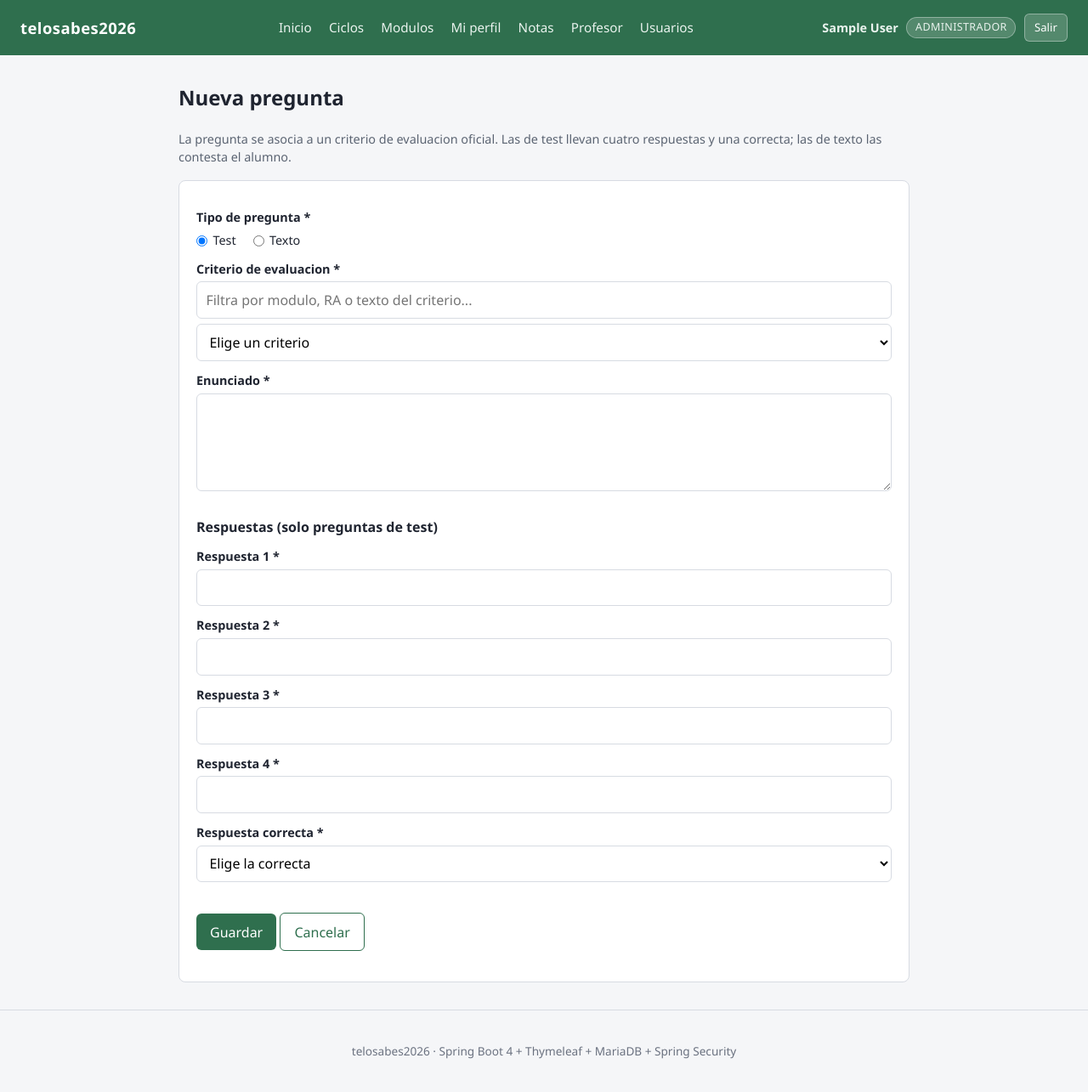
After one commit to asalinasci/telosabes2026, a Spring Boot app: page /profesor/preguntas/nueva in a window 1280 px wide. The commit adds this page. Shown: the whole page at 85% size. Run offline with Spring Boot 4, Linux system fonts and the light colour scheme; the visitor is signed in with stand-in values (Sample User, id 1); data comes from the database, SQL or seed files in the repository; data that the repository does not hold is empty; some of the project's set-up classes (security, data sources, template engines, error pages and the like) are left out, and stand-ins take their place; some libraries are stand-ins or nearby versions.

Commit message:
CRUD de preguntas para profesores y administrador

```diff
--- a/src/main/java/com/telosabes/telosabes2026/criterio/CriterioRepository.java
+++ b/src/main/java/com/telosabes/telosabes2026/criterio/CriterioRepository.java
@@ -18,7 +18,7 @@ public interface CriterioRepository extends JpaRepository<Criterio, Long> {
     List<Criterio> findByRaIdOrderByOrdenAsc(Long raId);
 
     /** Todos los criterios con su RA, agrupables por RA. */
-    @EntityGraph(attributePaths = "ra")
+    @EntityGraph(attributePaths = {"ra", "ra.modulo", "ra.modulo.ciclo"})
     List<Criterio> findAllByOrderByRaIdAscOrdenAsc();
 
     /** Cantidad de criterios de un RA (ningún RA oficial se queda sin ellos). */
--- /dev/null
+++ b/src/main/java/com/telosabes/telosabes2026/pregunta/PreguntaController.java
@@ -0,0 +1,186 @@
+package com.telosabes.telosabes2026.pregunta;
+
+import com.telosabes.telosabes2026.criterio.Criterio;
+import com.telosabes.telosabes2026.criterio.CriterioRepository;
+import com.telosabes.telosabes2026.modulo.Modulo;
+import com.telosabes.telosabes2026.modulo.ModuloRepository;
+import jakarta.validation.Valid;
+import org.springframework.http.HttpStatus;
+import org.springframework.stereotype.Controller;
+import org.springframework.ui.Model;
+import org.springframework.validation.BindingResult;
+import org.springframework.web.bind.annotation.GetMapping;
+import org.springframework.web.bind.annotation.ModelAttribute;
+import org.springframework.web.bind.annotation.PathVariable;
+import org.springframework.web.bind.annotation.PostMapping;
+import org.springframework.web.bind.annotation.RequestMapping;
+import org.springframework.web.server.ResponseStatusException;
+import org.springframework.web.servlet.mvc.support.RedirectAttributes;
+
+import java.util.ArrayList;
+import java.util.HashMap;
+import java.util.LinkedHashMap;
+import java.util.List;
+import java.util.Map;
+
+/**
+ * CRUD de preguntas para profesores y administrador.
+ *
+ * Cuelga de /profesor/**, que SecurityConfig ya restringe a los roles PROFESOR
+ * y ADMIN: los alumnos no pueden entrar ni por la lista ni por el formulario.
+ *
+ * Cada pregunta se asocia a un criterio de evaluación oficial. Como hay miles
+ * de criterios, el formulario los agrupa por módulo (con un filtro de texto) en
+ * vez de mostrar una lista plana.
+ */
+@Controller
+@RequestMapping("/profesor/preguntas")
+public class PreguntaController {
+
+    private static final String VISTA_FORMULARIO = "preguntas/formulario";
+
+    private final PreguntaRepository preguntaRepository;
+    private final CriterioRepository criterioRepository;
+    private final ModuloRepository moduloRepository;
+
+    public PreguntaController(PreguntaRepository preguntaRepository,
+                              CriterioRepository criterioRepository,
+                              ModuloRepository moduloRepository) {
+        this.preguntaRepository = preguntaRepository;
+        this.criterioRepository = criterioRepository;
+        this.moduloRepository = moduloRepository;
+    }
+
+    /** Listado de todas las preguntas, de la más reciente a la más antigua. */
+    @GetMapping
+    public String listar(Model model) {
+        List<Pregunta> preguntas = preguntaRepository.findAllByOrderByIdDesc();
+
+        model.addAttribute("preguntas", preguntas);
+        model.addAttribute("totalPreguntas", preguntas.size());
+        model.addAttribute("totalTest", preguntas.stream()
+                .filter(p -> p.getTipo() == TipoPregunta.TEST).count());
+        model.addAttribute("totalTexto", preguntas.stream()
+                .filter(p -> p.getTipo() == TipoPregunta.TEXTO).count());
+        return "preguntas/lista";
+    }
+
+    /** Formulario de alta. */
+    @GetMapping("/nueva")
+    public String nueva(Model model) {
+        model.addAttribute("preguntaForm", new PreguntaForm());
+        prepararFormulario(model, null);
+        return VISTA_FORMULARIO;
+    }
+
+    /** Guarda una pregunta nueva. */
+    @PostMapping
+    public String guardar(@Valid @ModelAttribute("preguntaForm") PreguntaForm formulario,
+                          BindingResult resultado,
+                          Model model,
+                          RedirectAttributes flash) {
+        Criterio criterio = resolverCriterio(formulario.getCriterioId(), resultado);
+
+        if (resultado.hasErrors()) {
+            prepararFormulario(model, null);
+            return VISTA_FORMULARIO;
+        }
+
+        preguntaRepository.save(formulario.aPregunta(criterio));
+        flash.addFlashAttribute("mensaje", "Pregunta creada correctamente.");
+        return "redirect:/profesor/preguntas";
+    }
+
+    /** Formulario de edición de una pregunta existente. */
+    @GetMapping("/{id}/editar")
+    public String editar(@PathVariable Long id, Model model) {
+        Pregunta pregunta = buscar(id);
+
+        model.addAttribute("preguntaForm", PreguntaForm.desde(pregunta));
+        prepararFormulario(model, id);
+        return VISTA_FORMULARIO;
+    }
+
+    /** Guarda los cambios de una pregunta existente. */
+    @PostMapping("/{id}")
+    public String actualizar(@PathVariable Long id,
+                             @Valid @ModelAttribute("preguntaForm") PreguntaForm formulario,
+                             BindingResult resultado,
+                             Model model,
+                             RedirectAttributes flash) {
+        Pregunta pregunta = buscar(id);
+        Criterio criterio = resolverCriterio(formulario.getCriterioId(), resultado);
+
+        if (resultado.hasErrors()) {
+            prepararFormulario(model, id);
+            return VISTA_FORMULARIO;
+        }
+
+        formulario.aplicarA(pregunta, criterio);
+        preguntaRepository.save(pregunta);
+        flash.addFlashAttribute("mensaje", "Pregunta actualizada correctamente.");
+        return "redirect:/profesor/preguntas";
+    }
+
+    /** Borra una pregunta. */
+    @PostMapping("/{id}/eliminar")
+    public String eliminar(@PathVariable Long id, RedirectAttributes flash) {
+        preguntaRepository.delete(buscar(id));
+        flash.addFlashAttribute("mensaje", "Pregunta eliminada correctamente.");
+        return "redirect:/profesor/preguntas";
+    }
+
+    /** La pregunta pedida o un 404 si no existe. */
+    private Pregunta buscar(Long id) {
+        return preguntaRepository.findById(id)
+                .orElseThrow(() -> new ResponseStatusException(HttpStatus.NOT_FOUND,
+                        "No existe la pregunta " + id));
+    }
+
+    /**
+     * Comprueba que el criterio enviado existe. Si el id llega vacío, la
+     * validación del formulario ya lo marca como obligatorio.
+     */
+    private Criterio resolverCriterio(Long criterioId, BindingResult resultado) {
+        if (criterioId == null) {
+            return null;
+        }
+        Criterio criterio = criterioRepository.findById(criterioId).orElse(null);
+        if (criterio == null) {
+            resultado.rejectValue("criterioId", "noexiste", "Ese criterio de evaluacion no existe");
+        }
+        return criterio;
+    }
+
+    /**
+     * Datos comunes a los formularios de alta y edición: tipos disponibles,
+     * criterios agrupados por módulo e identificador de la pregunta (null si es
+     * un alta).
+     */
+    private void prepararFormulario(Model model, Long preguntaId) {
+        model.addAttribute("tipos", TipoPregunta.values());
+        model.addAttribute("criteriosPorModulo", criteriosPorModulo());
+        model.addAttribute("preguntaId", preguntaId);
+    }
+
+    /**
+     * Criterios agrupados por módulo y en el orden oficial: ciclo, curso, orden
+     * del módulo y, dentro de cada módulo, RA y criterio.
+     */
+    private Map<Modulo, List<Criterio>> criteriosPorModulo() {
+        Map<Long, List<Criterio>> porModuloId = new HashMap<>();
+        for (Criterio criterio : criterioRepository.findAllByOrderByRaIdAscOrdenAsc()) {
+            porModuloId.computeIfAbsent(criterio.getRa().getModulo().getId(),
+                    clave -> new ArrayList<>()).add(criterio);
+        }
+
+        Map<Modulo, List<Criterio>> porModulo = new LinkedHashMap<>();
+        for (Modulo modulo : moduloRepository.findAllByOrderByCicloSiglasAscCursoAscOrdenAsc()) {
+            List<Criterio> criterios = porModuloId.get(modulo.getId());
+            if (criterios != null && !criterios.isEmpty()) {
+                porModulo.put(modulo, criterios);
+            }
+        }
+        return porModulo;
+    }
+}
--- a/src/main/resources/static/css/estilos.css
+++ b/src/main/resources/static/css/estilos.css
@@ -422,3 +422,75 @@ td.numero, th.numero {
     text-align: right;
     white-space: nowrap;
 }
+
+/* ---------- Preguntas (/profesor/preguntas) ---------- */
+.cabecera-seccion {
+    display: flex;
+    justify-content: space-between;
+    align-items: center;
+    flex-wrap: wrap;
+    gap: 1rem;
+}
+
+.cabecera-seccion h2 {
+    margin: 0;
+}
+
+.cabecera-seccion .boton {
+    margin-top: 0;
+}
+
+.etiqueta-tipo {
+    display: inline-block;
+    margin-right: .35rem;
+    background: #e8eef8;
+    color: #3568b8;
+    border: 1px solid #cbd9ee;
+    border-radius: 999px;
+    padding: .1rem .5rem;
+    font-size: .72rem;
+    text-transform: uppercase;
+    letter-spacing: .3px;
+}
+
+.codigo-criterio {
+    font-size: .85rem;
+}
+
+.texto-criterio {
+    margin-top: .15rem;
+    font-size: .8rem;
+}
+
+.opciones-tipo {
+    display: flex;
+    flex-wrap: wrap;
+    gap: 1.25rem;
+    margin-top: .35rem;
+}
+
+.opciones-tipo .opcion-radio {
+    display: flex;
+    align-items: center;
+    gap: .4rem;
+    margin: 0;
+    font-weight: normal;
+}
+
+.opciones-tipo input[type="radio"] {
+    width: auto;
+    margin: 0;
+}
+
+.filtro-criterio {
+    margin-bottom: .4rem;
+}
+
+#bloque-respuestas[hidden] {
+    display: none;
+}
+
+#bloque-respuestas h3 {
+    margin: 1.5rem 0 .25rem;
+    font-size: 1rem;
+}
--- /dev/null
+++ b/src/main/resources/templates/preguntas/formulario.html
@@ -0,0 +1,127 @@
+<!DOCTYPE html>
+<html xmlns:th="http://www.thymeleaf.org" lang="es">
+<head th:replace="~{fragments/layout :: head('Pregunta')}"></head>
+<body>
+
+<header th:replace="~{fragments/layout :: cabecera}"></header>
+
+<main class="contenedor">
+    <h2 th:text="${preguntaId == null ? 'Nueva pregunta' : 'Editar pregunta'}">Nueva pregunta</h2>
+    <p class="ayuda">La pregunta se asocia a un criterio de evaluacion oficial. Las de test
+        llevan cuatro respuestas y una correcta; las de texto las contesta el alumno.</p>
+
+    <div th:replace="~{fragments/layout :: avisos}"></div>
+
+    <section class="panel">
+        <form th:action="${preguntaId == null} ? @{/profesor/preguntas} : @{/profesor/preguntas/{id}(id=${preguntaId})}"
+              th:object="${preguntaForm}" method="post">
+
+            <label>Tipo de pregunta *</label>
+            <div class="opciones-tipo">
+                <label class="opcion-radio" th:each="t : ${tipos}">
+                    <input type="radio" th:field="*{tipo}" th:value="${t}">
+                    <span th:text="${t.etiqueta}">Test</span>
+                </label>
+            </div>
+            <p class="error-campo" th:if="${#fields.hasErrors('tipo')}" th:errors="*{tipo}">Error</p>
+
+            <label for="filtroCriterio">Criterio de evaluacion *</label>
+            <input type="text" id="filtroCriterio" class="filtro-criterio"
+                   placeholder="Filtra por modulo, RA o texto del criterio...">
+            <select id="criterioId" th:field="*{criterioId}"
+                    th:classappend="${#fields.hasErrors('criterioId')} ? 'con-error'">
+                <option value="">Elige un criterio</option>
+                <optgroup th:each="modulo : ${criteriosPorModulo}"
+                          th:label="|${modulo.key.ciclo.siglas} · ${modulo.key.codigo} · ${modulo.key.nombre}|">
+                    <option th:each="c : ${modulo.value}" th:value="${c.id}"
+                            th:text="|${c.ra.codigo} · ${c.letra} ${#strings.abbreviate(c.descripcion, 90)}|">RA1 · a) Criterio</option>
+                </optgroup>
+            </select>
+            <p class="error-campo" th:if="${#fields.hasErrors('criterioId')}" th:errors="*{criterioId}">Error</p>
+
+            <label for="enunciado">Enunciado *</label>
+            <textarea id="enunciado" th:field="*{enunciado}" rows="4" maxlength="2000"
+                      th:classappend="${#fields.hasErrors('enunciado')} ? 'con-error'"></textarea>
+            <p class="error-campo" th:if="${#fields.hasErrors('enunciado')}" th:errors="*{enunciado}">Error</p>
+
+            <div id="bloque-respuestas">
+                <h3>Respuestas (solo preguntas de test)</h3>
+
+                <label for="respuesta1">Respuesta 1 *</label>
+                <input type="text" id="respuesta1" th:field="*{respuesta1}" maxlength="500">
+
+                <label for="respuesta2">Respuesta 2 *</label>
+                <input type="text" id="respuesta2" th:field="*{respuesta2}" maxlength="500">
+
+                <label for="respuesta3">Respuesta 3 *</label>
+                <input type="text" id="respuesta3" th:field="*{respuesta3}" maxlength="500">
+
+                <label for="respuesta4">Respuesta 4 *</label>
+                <input type="text" id="respuesta4" th:field="*{respuesta4}" maxlength="500">
+
+                <label for="correcta">Respuesta correcta *</label>
+                <select id="correcta" th:field="*{correcta}">
+                    <option value="">Elige la correcta</option>
+                    <option value="1">a) respuesta 1</option>
+                    <option value="2">b) respuesta 2</option>
+                    <option value="3">c) respuesta 3</option>
+                    <option value="4">d) respuesta 4</option>
+                </select>
+                <p class="error-campo" th:if="${#fields.hasErrors('correcta')}" th:errors="*{correcta}">Error</p>
+
+                <p class="error-campo" th:if="${#fields.hasErrors('testBienFormada')}"
+                   th:errors="*{testBienFormada}">Error</p>
+            </div>
+
+            <p class="acciones">
+                <button class="boton" type="submit">Guardar</button>
+                <a class="boton secundario" th:href="@{/profesor/preguntas}">Cancelar</a>
+            </p>
+        </form>
+    </section>
+</main>
+
+<footer class="pie">
+    <p>telosabes2026 &middot; Spring Boot 4 + Thymeleaf + MariaDB + Spring Security</p>
+</footer>
+
+<script>
+    (function () {
+        // Muestra u oculta las respuestas segun el tipo elegido.
+        var bloque = document.getElementById('bloque-respuestas');
+        var tipos = document.querySelectorAll('input[name="tipo"]');
+
+        function actualizarTipo() {
+            var marcado = document.querySelector('input[name="tipo"]:checked');
+            bloque.hidden = !marcado || marcado.value === 'TEXTO';
+        }
+
+        Array.prototype.forEach.call(tipos, function (radio) {
+            radio.addEventListener('change', actualizarTipo);
+        });
+        actualizarTipo();
+
+        // Filtro del criterio: oculta las opciones que no coinciden.
+        var filtro = document.getElementById('filtroCriterio');
+        var select = document.getElementById('criterioId');
+
+        filtro.addEventListener('input', function () {
+            var buscado = filtro.value.toLowerCase();
+
+            Array.prototype.forEach.call(select.querySelectorAll('optgroup'), function (grupo) {
+                var visibles = 0;
+                Array.prototype.forEach.call(grupo.querySelectorAll('option'), function (opcion) {
+                    var coincide = opcion.textContent.toLowerCase().indexOf(buscado) !== -1;
+                    opcion.hidden = !coincide;
+                    if (coincide) {
+                        visibles++;
+                    }
+                });
+                grupo.hidden = visibles === 0;
+            });
+        });
+    })();
+</script>
+
+</body>
+</html>
--- a/src/main/resources/templates/profesor/panel.html
+++ b/src/main/resources/templates/profesor/panel.html
@@ -53,6 +53,7 @@
 
     <p class="acciones">
         <a class="boton" th:href="@{/modulos/estudio}">Resultados de aprendizaje y criterios</a>
+        <a class="boton" th:href="@{/profesor/preguntas}">Gestionar preguntas</a>
         <a class="boton" th:href="@{/notas}">Ir al ejemplo CRUD de notas</a>
     </p>
 </main>
```
Also changed, not shown: src/main/java/com/telosabes/telosabes2026/pregunta/PreguntaForm.java (added, +177 -0 lines), src/main/java/com/telosabes/telosabes2026/pregunta/PreguntaRepository.java (+17 -3 lines), src/main/resources/templates/preguntas/lista.html (added, +102 -0 lines), README.md, 1 other file.
